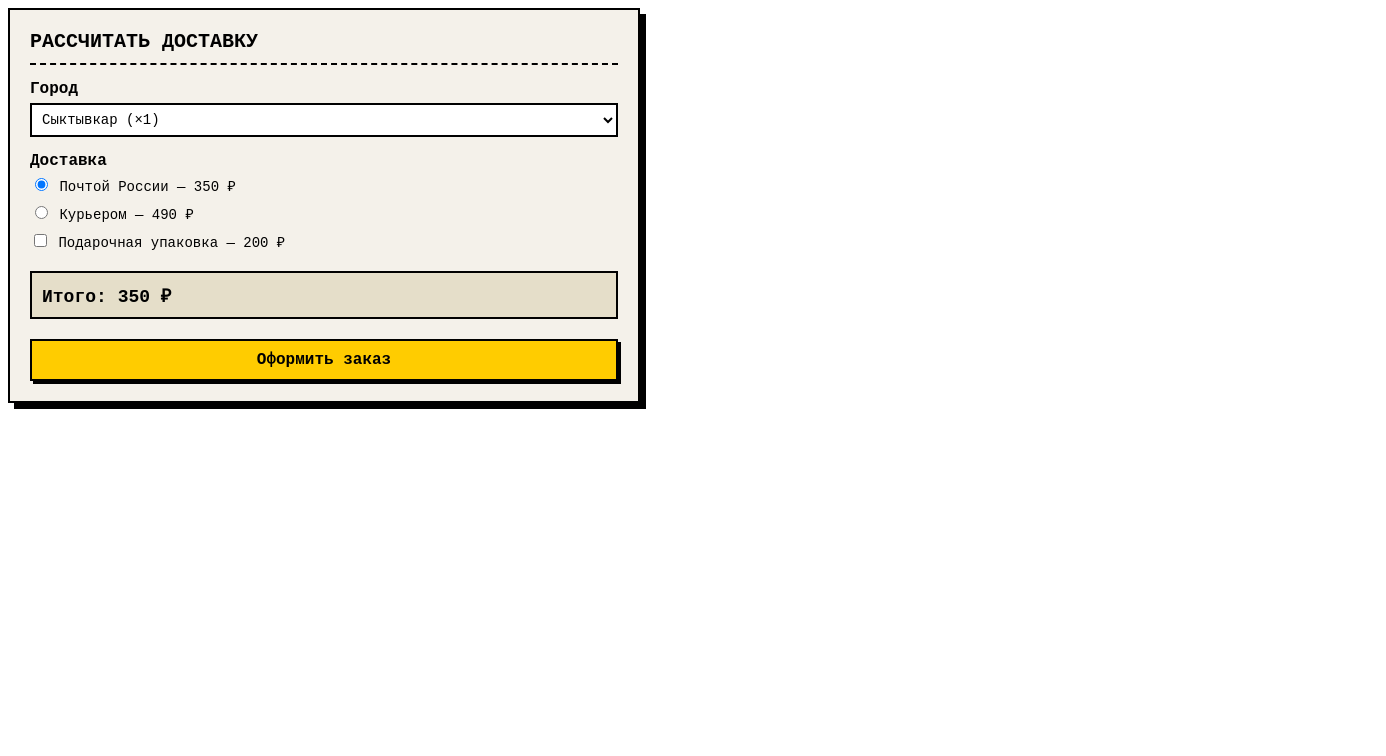
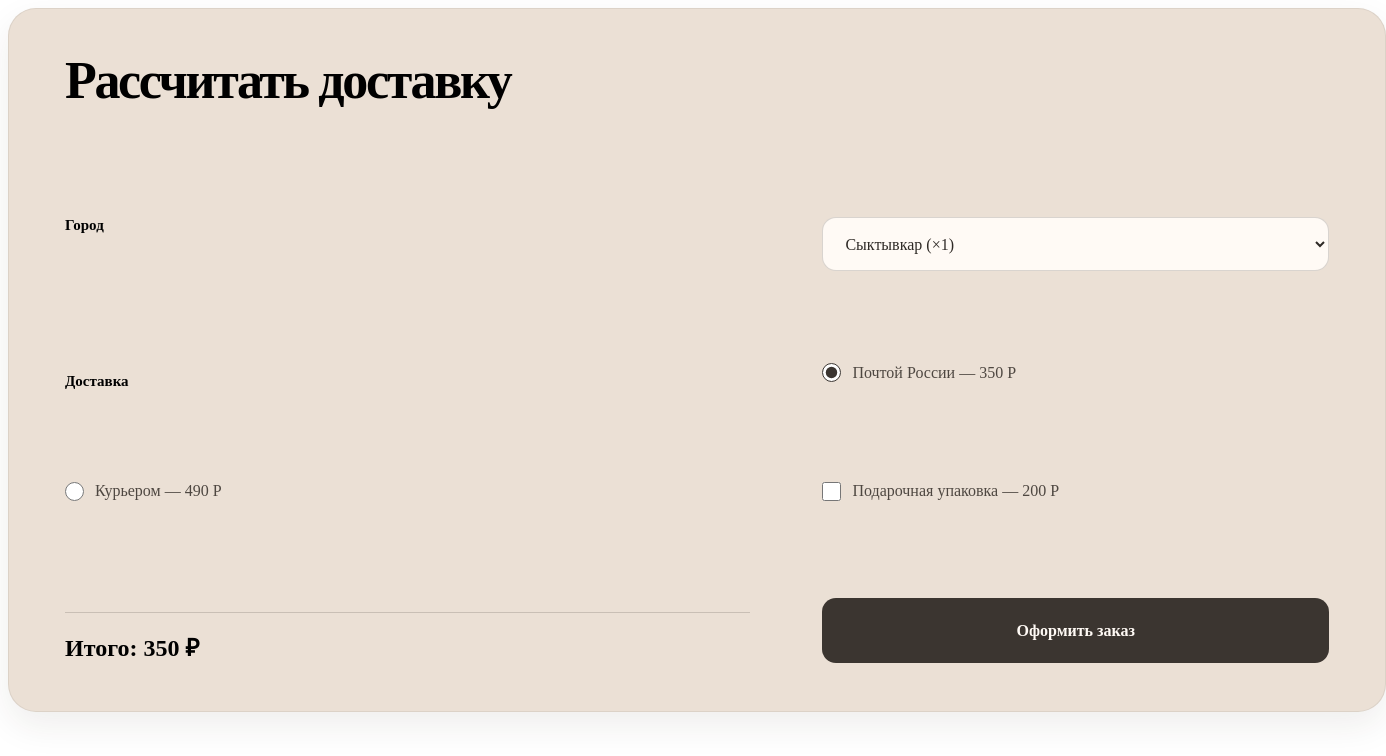
Before and after one commit to qpeed0n/retro-shop, a plain HTML site: page index.html in a window 1280 px wide. Shown: the whole page, 1386 px wide, since content can reach past the window. Drawn offline with Linux system fonts and the light colour scheme.

Commit message:
styles changed

```diff
--- a/index.html
+++ b/index.html
@@ -14,7 +14,7 @@
     <meta charset="UTF-8">
     <meta name="viewport" content="width=device-width, initial-scale=1.0">
     <link rel="stylesheet" href="styles/style.css">
-    <title>Retro shop</title>
+    <title>Document</title>
 </head>
 <body>
 
@@ -33,18 +33,18 @@
 
         <p class="title">Доставка</p>
         <label class="option">
-            <input type="radio" name="delivery" value="350" checked> Почтой России — 350 ₽
+            <input type="radio" name="delivery" value="350" checked> Почтой России — 350 Р
         </label>
         <label class="option">
-            <input type="radio" name="delivery" value="490"> Курьером — 490 ₽
+            <input type="radio" name="delivery" value="490"> Курьером — 490 Р
         </label>
 
         <label class="option">
-            <input type="checkbox" id="giftWrap" value="200"> Подарочная упаковка — 200 ₽
+            <input type="checkbox" id="giftWrap" value="200"> Подарочная упаковка — 200 Р
         </label>
 
         <div class="total">
-            Итого: <span id="totalPrice">420 ₽</span>
+            Итого: <span id="totalPrice">420 Р</span>
         </div>
 
         <button id="orderBtn">Оформить заказ</button>
--- a/styles/style.css
+++ b/styles/style.css
@@ -1,68 +1,94 @@
 .delivery-card {
-    box-sizing: border-box;
-    width: 50%;
-    min-width: 280px;
-    padding: 20px;
-    font-family: 'Courier New', Courier, monospace;
-    color: #000;
-    background-color: #f4f1ea;
-    border: 2px solid #000;
-    box-shadow: 6px 6px 0 #000;
+    display: grid;
+    width: 100%;
+    min-height: 430px;
+    grid-template-columns: 1.15fr 0.85fr;
+    gap: 72px;
+    padding: 46px 56px 48px;
+    border: 1px solid rgba(47, 42, 38, 0.08);
+    border-radius: 28px;
+    background: #ebe0d5;
+    box-shadow: 0 14px 35px rgba(57, 43, 31, 0.08);
 }
 
 .delivery-card h2 {
-    margin: 0 0 15px;
-    padding-bottom: 10px;
-    font-size: 20px;
-    text-transform: uppercase;
-    border-bottom: 2px dashed #000;
+    grid-column: 1 / -1;
+    margin: 0 0 38px;
+    font-size: 52px;
+    font-weight: 700;
+    line-height: 1;
+    letter-spacing: -0.045em;
 }
 
 .delivery-card .title {
     display: block;
-    margin: 15px 0 5px;
-    font-weight: bold;
+    margin: 0 0 12px;
+    font-size: 15px;
+    font-weight: 600;
 }
 
 .delivery-card select {
-    box-sizing: border-box;
     width: 100%;
-    padding: 6px;
-    font-family: inherit;
-    font-size: 14px;
-    background: #fff;
-    border: 2px solid #000;
+    height: 54px;
+    padding: 0 18px;
+    color: #2f2a26;
+    font: inherit;
+    font-size: 16px;
+    background: #fffaf5;
+    border: 1px solid rgba(47, 42, 38, 0.18);
+    border-radius: 14px;
+}
+
+.delivery-card p.title {
+    margin-top: 30px;
 }
 
 .delivery-card .option {
-    display: block;
-    margin-bottom: 8px;
-    font-size: 14px;
+    display: flex;
+    min-height: 34px;
+    align-items: center;
+    gap: 11px;
+    margin: 0;
+    color: #4e4741;
+    font-size: 16px;
     cursor: pointer;
 }
 
+.delivery-card input[type="radio"],
+.delivery-card input[type="checkbox"] {
+    width: 19px;
+    height: 19px;
+    margin: 0;
+    accent-color: #3b3530;
+}
+
 .delivery-card .total {
-    margin: 20px 0;
-    padding: 10px;
-    font-size: 18px;
-    font-weight: bold;
-    background: #e5dec9;
-    border: 2px solid #000;
+    margin: 32px 0 0;
+    padding: 17px 0 0;
+    font-size: 24px;
+    font-weight: 700;
+    border-top: 1px solid rgba(47, 42, 38, 0.18);
 }
 
 .delivery-card button {
     width: 100%;
-    padding: 10px;
-    font-family: inherit;
+    min-height: 58px;
+    margin-top: 18px;
+    padding: 0 24px;
+    color: #fffaf5;
+    font: inherit;
     font-size: 16px;
-    font-weight: bold;
-    background: #ffcc00;
-    border: 2px solid #000;
-    box-shadow: 3px 3px 0 #000;
+    font-weight: 600;
+    background: #3b3530;
+    border: 0;
+    border-radius: 14px;
     cursor: pointer;
 }
 
+.delivery-card button:hover {
+    background: #211d1a;
+}
+
 .delivery-card button:active {
-    box-shadow: none;
-    transform: translate(3px, 3px);
+    transform: translateY(2px);
 }
```
